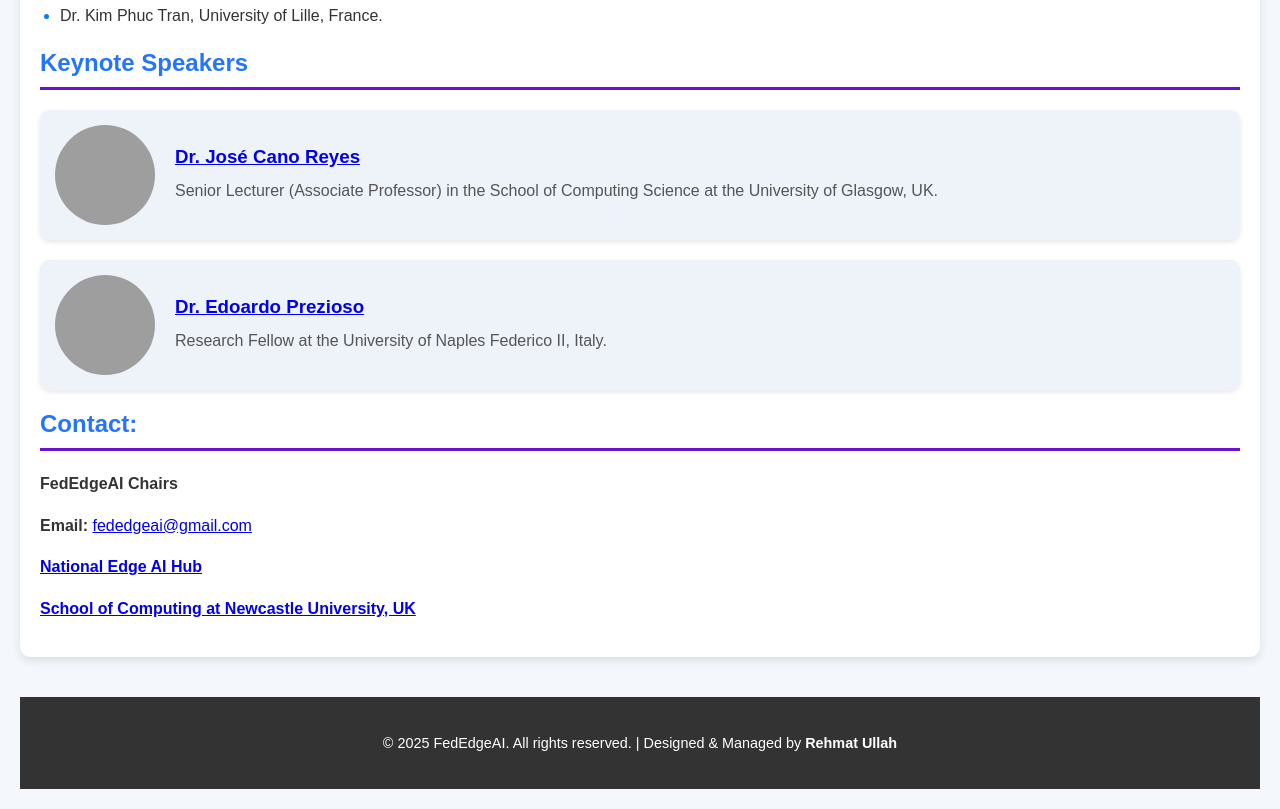
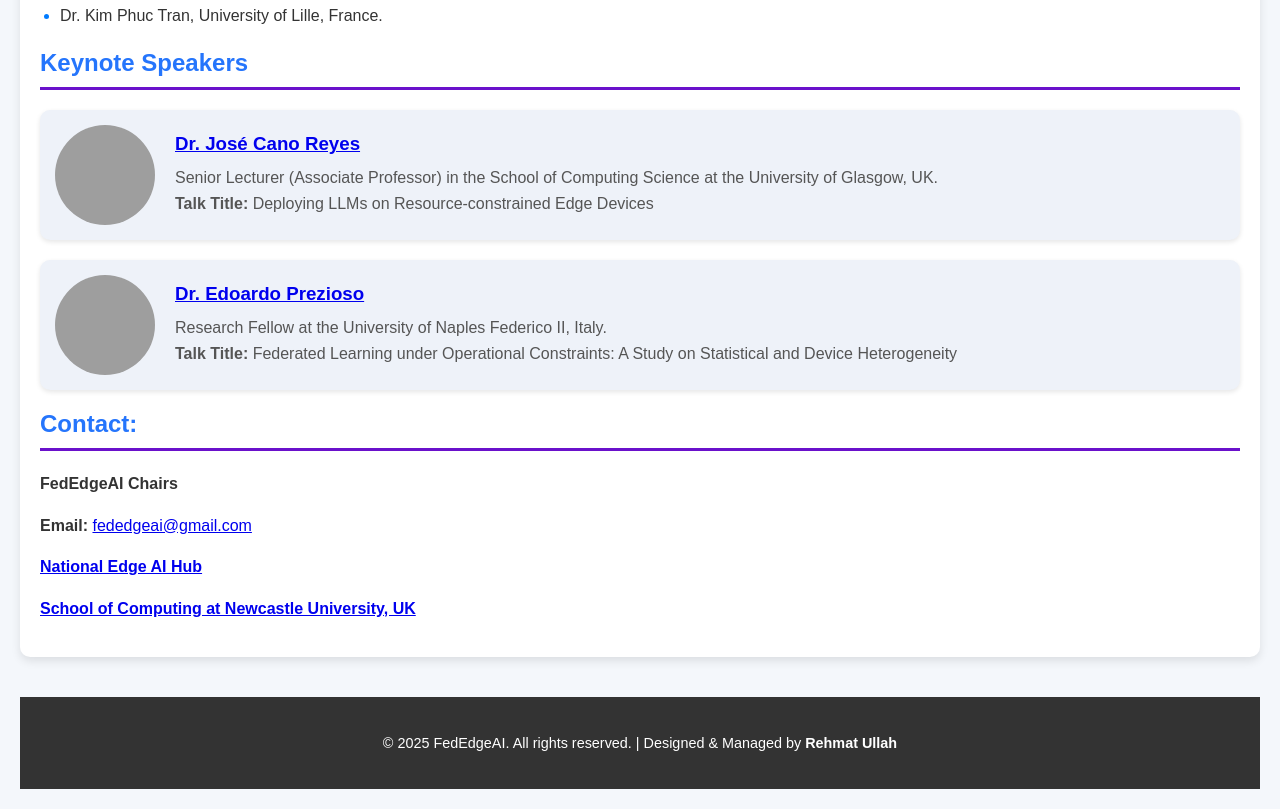
Before and after one commit to fededgeai/fededgeai.github.io, a plain HTML site: page index.html in a window 1280 px wide. Shown: the part 3714-4523 px from the top of the page. Drawn offline with Linux system fonts and the light colour scheme; grey boxes are pictures that could not be loaded.

Commit message:
Update index.html

```diff
--- a/index.html
+++ b/index.html
@@ -419,14 +419,16 @@
 
 
         </section>
-      <section id="keynote-speakers">
+     <section id="keynote-speakers">
     <h2>Keynote Speakers</h2>
 
     <div class="profile-card">
         <img src="https://www.dcs.gla.ac.uk/~josecr/img/jose.png" alt="Dr. José Cano Reyes">
         <div>
             <h3><a href="https://www.dcs.gla.ac.uk/~josecr/" target="_blank">Dr. José Cano Reyes</a></h3>
-            <p>Senior Lecturer (Associate Professor) in the School of Computing Science at the University of Glasgow, UK.</p>
+                        <p>Senior Lecturer (Associate Professor) in the School of Computing Science at the University of Glasgow, UK.</p>
+
+            <p><strong>Talk Title:</strong> Deploying LLMs on Resource-constrained Edge Devices</p>
         </div>
     </div>
 
@@ -435,6 +437,7 @@
         <div>
             <h3><a href="https://it.linkedin.com/in/edoardo-prezioso-43b423111/en" target="_blank">Dr. Edoardo Prezioso</a></h3>
             <p>Research Fellow at the University of Naples Federico II, Italy.</p>
+             <p><strong>Talk Title:</strong> Federated Learning under Operational Constraints: A Study on Statistical and Device Heterogeneity</p>
         </div>
     </div>
 </section>
@@ -453,6 +456,8 @@
     }
 </script>
 
+
+
         <section id="contact">
             <h2>Contact:</h2>
             <p><strong>FedEdgeAI Chairs</strong> </p>
```
